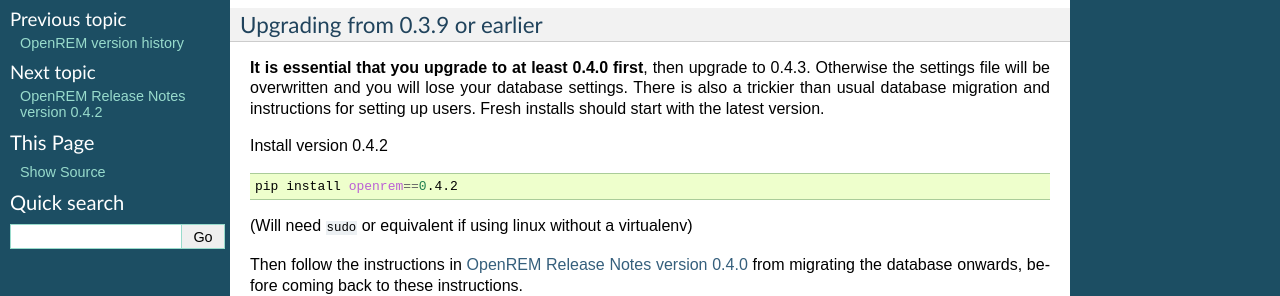
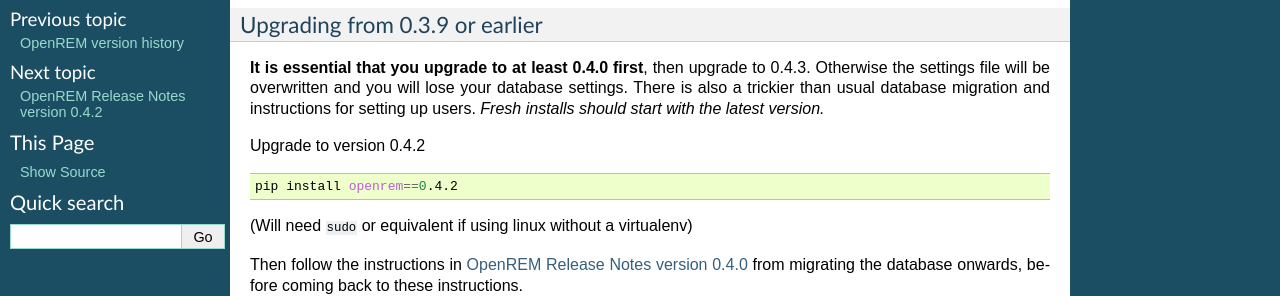
Before and after one commit to ckswilliams/modOpenREM, a Sphinx documentation site: the page built from docs/release-0.4.3.rst, in a window 1280 px wide. Shown: the part 364-660 px from the top of the page. Built offline with Sphinx 7.4.7, drawn with Linux system fonts in a browser that asks for light colours.

Commit message:
Minor changes to the 0.4.3 release notes.

```diff
--- a/docs/release-0.4.3.rst
+++ b/docs/release-0.4.3.rst
@@ -19,10 +19,10 @@
 **It is essential that you upgrade to at least 0.4.0 first**, then upgrade to
 0.4.3. Otherwise the settings file will be overwritten and you will lose
 your database settings. There is also a trickier than usual database
-migration and instructions for setting up users. Fresh installs should start
-with the latest version.
+migration and instructions for setting up users. *Fresh installs should start
+with the latest version.*
 
-Install version 0.4.2
+Upgrade to version 0.4.2
 
 .. sourcecode:: bash
 
```
